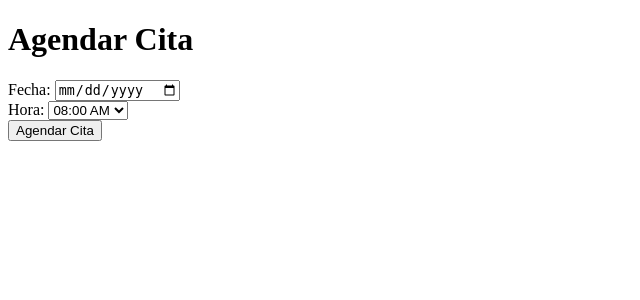
After one commit to AngelOrtega03/MuelAssist-Reloaded, a Flask app: template templates/agendar_cita_2.html in a window 1280 px wide. The commit adds this page. Shown: the top 300 px of the page, without its empty margins (0-640 px from the left). Run offline with Flask 3, Linux system fonts and the light colour scheme; the template is opened without the code that fills it: most values are stand-ins (such as "Sample title", 1, 10 or a date in 2020); some libraries are stand-ins or nearby versions.

Commit message:
Agendador de citas y pagina de error agregadas

```diff
--- a/app.py
+++ b/app.py
@@ -2,6 +2,7 @@ from flask import Flask, render_template, request, redirect, url_for, session
 from flask_mysqldb import MySQL
 import MySQLdb.cursors
 from assets.passcheck import password_check
+from datetime import datetime
 
 
 app = Flask(__name__)
@@ -226,26 +227,35 @@ def editarperfil():
 def agendar():
     msg = ''
     estado = 'En proceso'
+    pacientes = ''
+    doctores = ''
+    id_doctor = ''
+    id_paciente = ''
+    fecha_actual = datetime.now().strftime('%Y-%m-%d')
     cursor = mysql.connection.cursor(MySQLdb.cursors.DictCursor)
     if 'loggedin' not in session:
         return redirect(url_for('login'))
     else:
         if 'idPaciente' in session:
-            cursor.execute('SELECT * FROM doctor')
+            cursor.execute("SELECT * FROM DoctoresInformacionCompleta")
             doctores = cursor.fetchall()
+            id_paciente = session['idPaciente']
             estado = 'Pendiente de revision'
         elif 'idDoctor' in session:
             cursor.execute('SELECT * FROM usuario WHERE id = (SELECT id_paciente FROM cita WHERE id_doctor = %s)', (session['idDoctor'],))
+            id_doctor = session['idDoctor']
             pacientes = cursor.fetchall()
         elif 'admin' in session:
-            cursor.execute('SELECT * FROM doctor')
+            cursor.execute("SELECT * FROM DoctoresInformacionCompleta")
             doctores = cursor.fetchall()
-            cursor.execute('SELECT * FROM usuario')
+            cursor.execute("SELECT * FROM usuario WHERE tipo = 'Paciente'")
             pacientes = cursor.fetchall()
-        if request.method == 'POST' and 'anio' in request.form and 'mes' in request.form and 'dia' in request.form and 'hora' in request.form and 'id_doctor' in request.form and 'id_paciente' in request.form:
-            fecha_hora = request.form['anio']+'-'+request.form['mes']+'-'+request.form['dia']+' '+request.form['hora']
-            id_doctor = request.form['id_doctor']
-            id_paciente = request.form['id_paciente']
+        if request.method == 'POST' and 'fecha' in request.form and 'hora' in request.form:
+            fecha_hora = request.form['fecha']+' '+request.form['hora']
+            if 'id_doctor' in request.form:
+                id_doctor = request.form['id_doctor']
+            elif 'id_paciente' in request.form:
+                id_paciente = request.form['id_paciente']
             cursor.execute('SELECT * FROM cita WHERE (id_doctor = %s OR id_paciente = %s) AND fecha_hora = %s',(id_doctor, id_paciente, fecha_hora,))
             existencia = cursor.fetchone()
             if existencia:
@@ -254,7 +264,7 @@ def agendar():
                 cursor.execute('INSERT INTO cita(id_doctor, id_paciente, fecha_hora, estado) VALUES (%s, %s, %s, %s)', (id_doctor, id_paciente, fecha_hora, estado,))
                 mysql.connection.commit()
                 msg = 'Cita registrada con exito!'
-    return render_template("agendar_citas.html", msg = msg, doctores = doctores, pacientes = pacientes)
+        return render_template("agendar_cita_2.html", fecha_actual = fecha_actual, msg = msg, doctores = doctores, pacientes = pacientes)
 
 #Ruta de pagina de visualizacion individual de cita
 @app.route('/citas/<id>', methods =['GET', 'POST'])
@@ -501,6 +511,16 @@ def editar_expediente(id):
 def Error():
     return render_template('error.html')
 
+# Manejador de error 404
+@app.errorhandler(404)
+def page_not_found(e):
+    return render_template('error.html', error_code=404, error_message='Página no encontrada', description='Lo sentimos, la página que buscas no existe.'), 404
+
+# # Manejador de error 403
+# @app.errorhandler(403)
+# def access_forbidden(e):
+#     return render_template('error.html', error_code=403, error_message='Acceso denegado', description='No tienes permiso para acceder a esta página.'), 403
+
 #Ruta de cerrar sesion
 @app.route('/logout')
 def logout():
--- /dev/null
+++ b/templates/agendar_cita_2.html
@@ -0,0 +1,104 @@
+<!DOCTYPE html>
+<html lang="es">
+<head>
+    <meta charset="UTF-8">
+    <title>Agendar Cita</title>
+</head>
+<body>
+    <h1>Agendar Cita</h1>
+    {% if msg %}
+        <p>{{ msg }}</p>
+    {% endif %}
+    <form action="{{url_for('agendar')}}" method="post">
+
+    <!--  este es un formulario basico sin la restrincion de la fecha actual
+        <div>
+            <label for="anio">Año:</label>
+            <input type="number" id="anio" name="anio" required>
+        </div>
+        <div>
+            <label for="mes">Mes:</label>
+            <input type="number" id="mes" name="mes" required>
+        </div>
+        <div>
+            <label for="dia">Día:</label>
+            <input type="number" id="dia" name="dia" required>
+        </div>
+        -->
+
+
+        <!-- Este formulario de fecha te permite validar el dia actual para no agendar una dia anteriror
+
+            Segun mi logica para que funcione este formulario se le ocupa agregar mas codigo a app.py en la parte de #Ruta de agenda de citas
+            Este es lo necesario para que funcione:
+
+            Instalar esta libreria para conseguir el tiempo actual
+            from datetime import datetime
+
+            ###  se le ocuparia agregar esta linea de codigo para que pueda valiar el dia actual
+            y esto para mandar la informacion a la base de datos fecha_actual=fecha_actual   ###
+
+            @app.route('/citas/agendar', methods=['GET', 'POST'])
+            def agendar():
+
+                fecha_actual = datetime.now().strftime('%Y-%m-%d')
+
+                return render_template("agendar_cita.html", fecha_actual=fecha_actual, msg=msg, doctores=doctores, pacientes=pacientes)
+
+        -->
+        <div>
+            <label for="fecha">Fecha:</label>
+            <input type="date" id="fecha" name="fecha" required min="{{ fecha_actual }}">
+        </div>
+
+        <div>
+            <label for="hora">Hora:</label>
+            <select id="hora" name="hora" required>
+                <option value="08:00">08:00 AM</option>
+                <option value="09:00">09:00 AM</option>
+                <option value="10:00">10:00 AM</option>
+                <option value="11:00">11:00 AM</option>
+                <option value="12:00">12:00 PM</option>
+                <option value="13:00">01:00 PM</option>
+                <option value="14:00">02:00 PM</option>
+                <option value="15:00">03:00 PM</option>
+                <option value="16:00">04:00 PM</option>
+                <option value="17:00">05:00 PM</option>
+                <option value="18:00">06:00 PM</option>
+                <option value="19:00">07:00 PM</option>
+                <option value="20:00">08:00 PM</option>
+            </select>
+        </div>
+
+        <!-- Selector de doctores -->
+        {% if session['idPaciente'] %}
+        <div>
+            <label for="id_doctor">Doctor:</label>
+            <select id="id_doctor" name="id_doctor" required>
+                {% for doctor in doctores %}
+                    <option value="{{ doctor.id_doctor }}">{{ doctor.nombre }}</option>
+                {% endfor %}
+            </select>
+        </div>
+        {% endif %}
+
+         <!-- Selector de paciente
+
+        Segun yo esto tambien tiene que ir porque en el archivo app.py en #Ruta de agenda de citas el select tiene paciente = paciente
+        return render_template("agendar", msg = msg, doctores = doctores, pacientes = pacientes)
+
+        -->
+        {% if session['idDoctor'] %}
+        <div>
+            <label for="id_paciente">Paciente:</label>
+            <select id="id_paciente" name="id_paciente" required>
+                {% for paciente in pacientes %}
+                    <option value="{{ paciente.id }}">{{ paciente.nombre }}</option>
+                {% endfor %}
+            </select>
+        </div>
+        {% endif %}
+        <button type="submit">Agendar Cita</button>
+    </form>
+</body>
+</html>
--- a/templates/inicio.html
+++ b/templates/inicio.html
@@ -22,7 +22,7 @@
             <img src="../static/img/diente.png" id="icon">
             <div class="menu">
                 <a href="{{url_for('login')}}">Iniciar Sesion</a>
-                <a href="{{url_for('sucursales')}}">Surcursales</a>
+                <a href="{{url_for('citas')}}">Surcursales</a>
             </div>
         </div>
 
```
Also changed, not shown: templates/error.html (added, +21 -0 lines).
